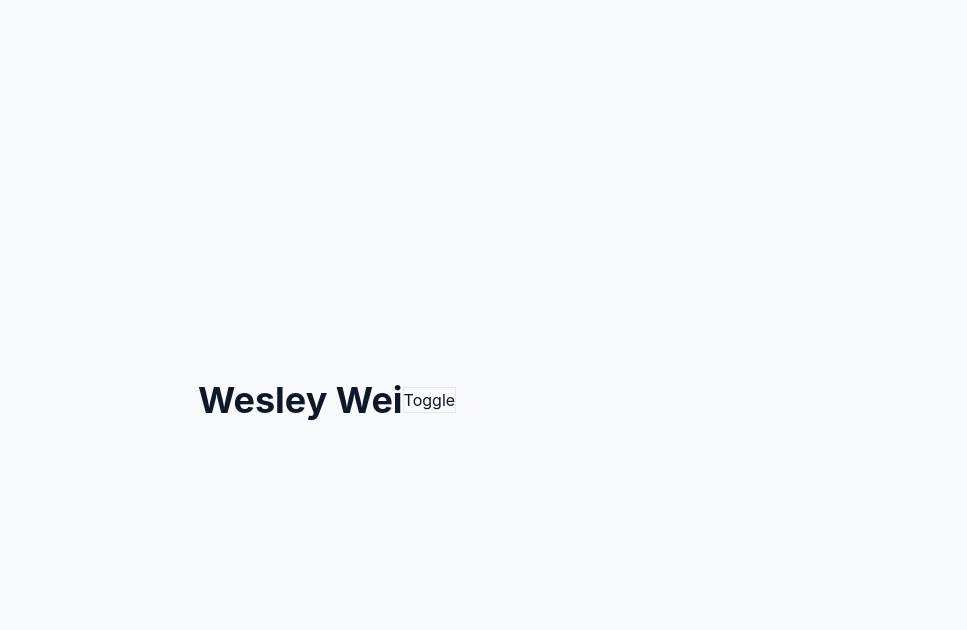
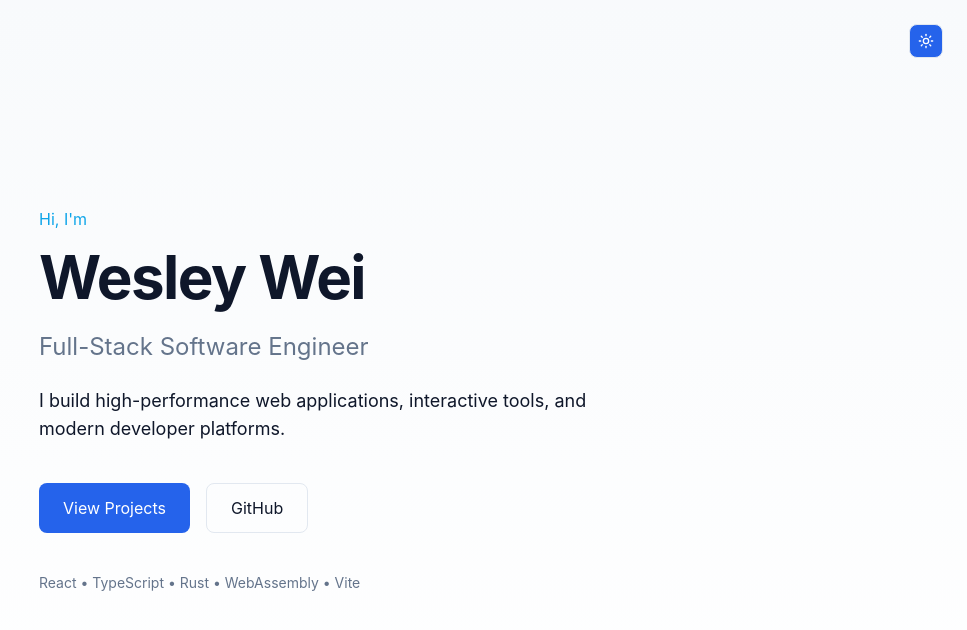
Before and after one commit to JourneyToTheWes/ProjectWesleyWei, a React app in the folder frontend/: page / in a window 1280 px wide. Shown: the top 630 px of the page, without its empty margins (313-1280 px from the left). Built offline with nearby package versions, Linux system fonts and the light colour scheme; the HTML template or start-up script is replaced by a standard one.

Commit message:
Added Hero section with updated toggle icons - Added light/dark toggle icons with Lucide React

```diff
--- a/frontend/package.json
+++ b/frontend/package.json
@@ -12,6 +12,7 @@
   "dependencies": {
     "@tailwindcss/vite": "^4.2.1",
     "framer-motion": "^12.35.2",
+    "lucide-react": "^0.577.0",
     "react": "^19.2.0",
     "react-dom": "^19.2.0",
     "tailwindcss": "^4.2.1"
--- a/frontend/src/App.tsx
+++ b/frontend/src/App.tsx
@@ -1,14 +1,22 @@
 import { useTheme } from "./hooks/useTheme";
+import { Sun, Moon } from "lucide-react";
+import Hero from "./components/Hero";
 
 const App = () => {
     const { toggleTheme } = useTheme();
 
     return (
-        <div className="min-h-screen flex items-center justify-center">
-            <h1 className="text-4xl font-bold">Wesley Wei</h1>
-            <button className="border" onClick={toggleTheme}>
-                Toggle
+        <div className="min-h-screen">
+            <button
+                className="fixed top-6 right-6 bg-primary text-white border p-2 rounded-lg hover:scale-[1.02] hover:bg-muted transition"
+                onClick={toggleTheme}
+            >
+                <Sun className="w-4 h-4 dark:hidden" />
+                <Moon className="w-4 h-4 hidden dark:block" />
             </button>
+            <main>
+                <Hero />
+            </main>
         </div>
     );
 };
--- /dev/null
+++ b/frontend/src/components/Hero.tsx
@@ -0,0 +1,37 @@
+const Hero = () => {
+    return (
+        <section className="min-h-screen flex items-center bg-gradient-to-b from-background to-surface">
+            <div className="max-w-5xl mx-auto px-6">
+                <p className="text-accent mb-4">Hi, I'm</p>
+
+                <h1 className="text-6xl font-bold tracking-tight mb-6">
+                    Wesley Wei
+                </h1>
+                <h2 className="text-2xl text-muted mb-6">
+                    Full-Stack Software Engineer
+                </h2>
+
+                <p className="text-lg max-w-xl mb-10">
+                    I build high-performance web applications, interactive
+                    tools, and modern developer platforms.
+                </p>
+
+                <div className="flex gap-4">
+                    <button className="bg-primary text-white px-6 py-3 rounded-lg">
+                        View Projects
+                    </button>
+
+                    <button className="border px-6 py-3 rounded-lg">
+                        GitHub
+                    </button>
+                </div>
+
+                <p className="text-sm text-muted mt-10">
+                    React • TypeScript • Rust • WebAssembly • Vite
+                </p>
+            </div>
+        </section>
+    );
+};
+
+export default Hero;
```
Also changed, not shown: 1 other file (tests, documents, lock files or other folders).
